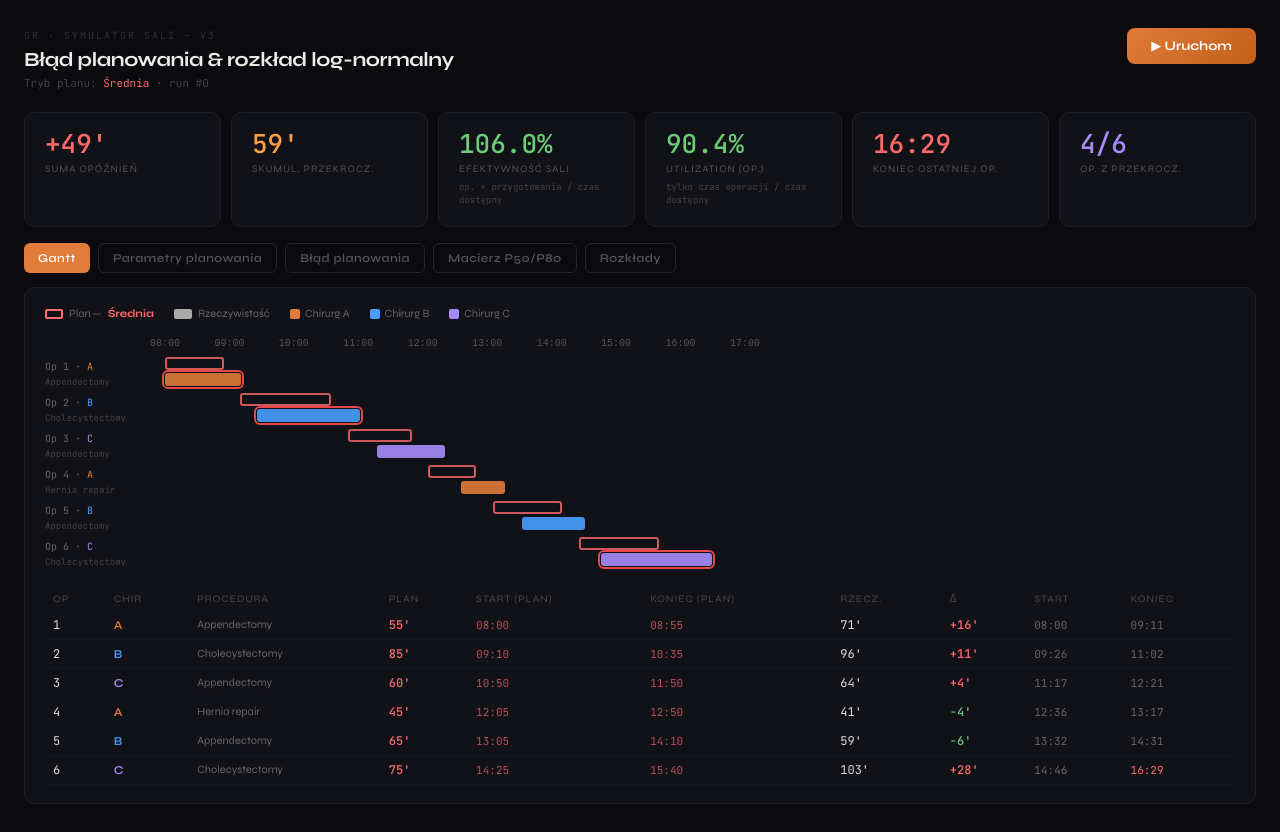
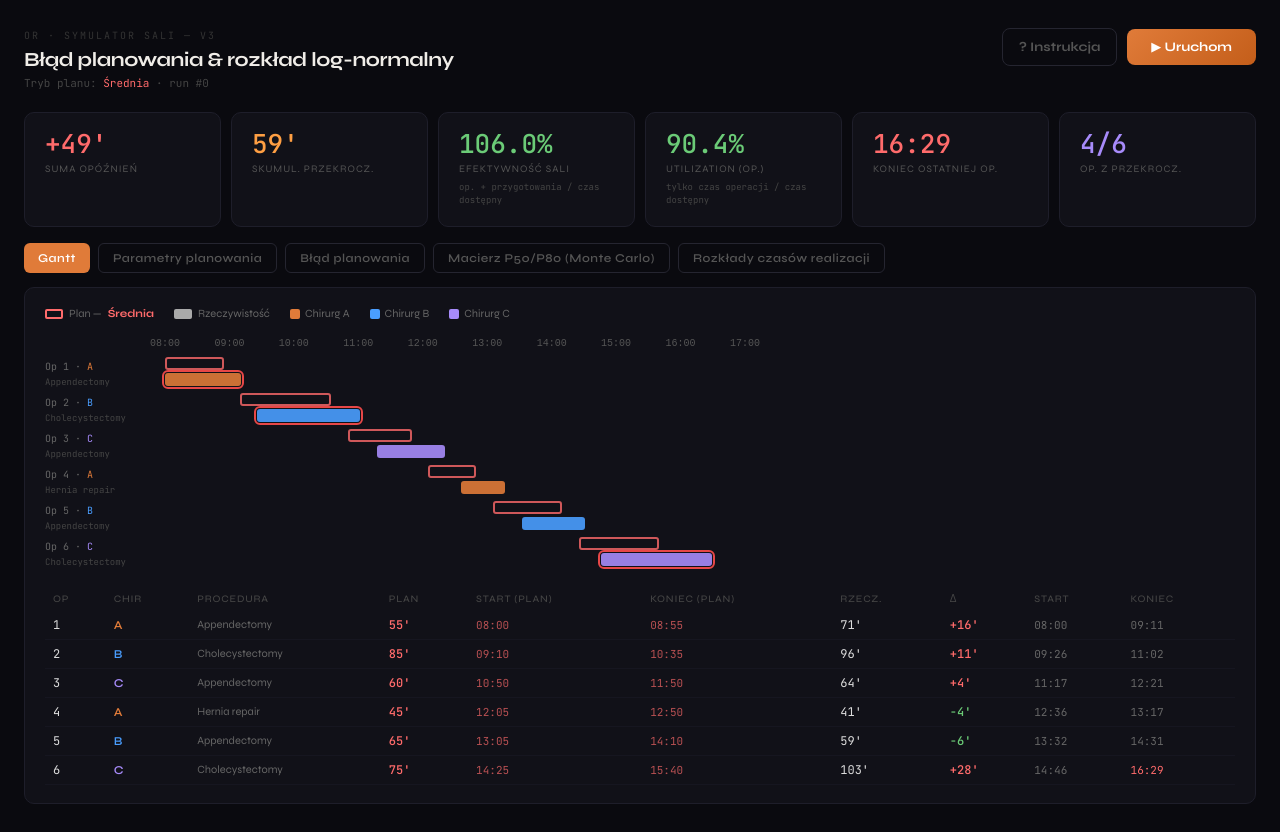
Before and after one commit to stanszulc/operating-room-simulator, a React (Vite) app in the folder or-simulator/: page / in a window 1280 px wide. Built offline with nearby package versions, Linux system fonts and the light colour scheme.

Commit message:
add help modal, update tab names, utilization KPI

```diff
--- a/or-simulator/src/App.jsx
+++ b/or-simulator/src/App.jsx
@@ -188,6 +188,7 @@ export default function ORSimV3() {
   const [customOffsets, setCustomOffsets] = useState({ Appendectomy:0, Cholecystectomy:0, "Hernia repair":0 });
   const [runs, setRuns] = useState(0);
   const [activeTab, setActiveTab] = useState("gantt");
+  const [showHelp, setShowHelp] = useState(false);
 
   const matrix = useMemo(() => generateHistory(procParams), [procParams, runs]);
 
@@ -285,11 +286,78 @@ export default function ORSimV3() {
             {" "}· run #{runs}
           </div>
         </div>
-        <button onClick={runSim} style={{
-          background:"linear-gradient(135deg,#e07b39,#c45e1a)", color:"#fff",
-          border:"none", borderRadius:8, padding:"10px 24px", fontSize:13,
-          fontWeight:700, cursor:"pointer", fontFamily:"'Syne',sans-serif",
-        }}>▶ Uruchom</button>
+        <div style={{ display:"flex", gap:10, alignItems:"center" }}>
+          <button onClick={() => setShowHelp(true)} style={{
+            background:"transparent", color:"#555", border:"1px solid #252530",
+            borderRadius:8, padding:"10px 16px", fontSize:13, fontWeight:700,
+            cursor:"pointer", fontFamily:"'Syne',sans-serif",
+          }}>? Instrukcja</button>
+          <button onClick={runSim} style={{
+            background:"linear-gradient(135deg,#e07b39,#c45e1a)", color:"#fff",
+            border:"none", borderRadius:8, padding:"10px 24px", fontSize:13,
+            fontWeight:700, cursor:"pointer", fontFamily:"'Syne',sans-serif",
+          }}>▶ Uruchom</button>
+        </div>
+
+      {/* ── HELP MODAL ── */}
+      {showHelp && (
+        <div onClick={() => setShowHelp(false)} style={{
+          position:"fixed", inset:0, background:"rgba(0,0,0,0.75)", zIndex:1000,
+          display:"flex", alignItems:"center", justifyContent:"center", padding:24,
+        }}>
+          <div onClick={e => e.stopPropagation()} style={{
+            background:"#111118", border:"1px solid #1e1e2a", borderRadius:12,
+            padding:"28px 32px", maxWidth:580, width:"100%", maxHeight:"80vh",
+            overflowY:"auto", position:"relative",
+          }}>
+            <button onClick={() => setShowHelp(false)} style={{
+              position:"absolute", top:16, right:16, background:"transparent",
+              border:"none", color:"#555", fontSize:20, cursor:"pointer", lineHeight:1,
+            }}>✕</button>
+            <div style={{ fontSize:10, letterSpacing:"0.15em", color:"#444", textTransform:"uppercase",
+              fontFamily:"'JetBrains Mono',monospace", marginBottom:8 }}>Instrukcja obsługi</div>
+            <h2 style={{ margin:"0 0 20px", fontSize:18, color:"#f0ede8" }}>Symulator Sali Operacyjnej</h2>
+
+            {[
+              {
+                n:"1", title:"Rozkłady czasów realizacji",
+                body:"Ustaw parametry rozkładu log-normalnego per procedura. Suwak μ (mu) przesuwa krzywą — zmienia typowy czas operacji. Suwak σ (sigma) zmienia szerokość krzywej — im większy, tym więcej niespodzianek. Na wykresie widoczne są trzy linie: czerwona = średnia (zawyżona), pomarańczowa = P50 (typowy), zielona = P80 (bezpieczny).",
+              },
+              {
+                n:"2", title:"Parametry planowania",
+                body:"Wybierz tryb wyznaczania planu: Średnia — błędne podejście, zawyżona przez długie operacje. P50 (mediana) — typowy czas, połowa operacji przekroczy plan. P80 — bezpieczniejszy, tylko 20% operacji przekroczy plan. Własny — ręczna korekta per procedura suwakiem offsetu.",
+              },
+              {
+                n:"3", title:"Uruchom symulację",
+                body:"Kliknij ▶ Uruchom — symulator wylosuje rzeczywiste czasy z rozkładu log-normalnego i porówna je z planem. Każde uruchomienie daje inny wynik.",
+              },
+              {
+                n:"4", title:"Gantt — odczytaj wyniki",
+                body:"Kolorowa ramka = plan (aktywny tryb). Pełny pasek = rzeczywistość. Czerwone obramowanie = przekroczenie planu o ponad 10 minut. Tabela pokazuje plan, start/koniec planu, czas rzeczywisty i Δ (różnicę).",
+              },
+              {
+                n:"5", title:"KPI",
+                body:"Suma opóźnień — łączna różnica plan vs rzeczywistość. Skumul. przekroczenia — suma tylko operacji dłuższych niż plan. Efektywność sali — operacje + przygotowania / dostępny czas. Utilization — tylko czas operacji / dostępny czas. Koniec ostatniej op. — czerwony = nadgodziny.",
+              },
+            ].map(({ n, title, body }) => (
+              <div key={n} style={{ marginBottom:18 }}>
+                <div style={{ display:"flex", gap:10, alignItems:"baseline", marginBottom:6 }}>
+                  <span style={{ background:"#e07b39", color:"#fff", borderRadius:"50%", width:20, height:20,
+                    display:"inline-flex", alignItems:"center", justifyContent:"center",
+                    fontSize:11, fontWeight:700, flexShrink:0 }}>{n}</span>
+                  <span style={{ fontSize:13, fontWeight:700, color:"#e0d8cc" }}>{title}</span>
+                </div>
+                <div style={{ fontSize:12, color:"#666", lineHeight:1.7, paddingLeft:30 }}>{body}</div>
+              </div>
+            ))}
+
+            <div style={{ borderTop:"1px solid #1e1e2a", paddingTop:14, marginTop:4,
+              fontSize:10, color:"#444", fontFamily:"'JetBrains Mono',monospace", textAlign:"center" }}>
+              Kliknij gdziekolwiek poza oknem aby zamknąć
+            </div>
+          </div>
+        </div>
+      )}
       </div>
 
       {/* KPIs */}
@@ -316,8 +384,8 @@ export default function ORSimV3() {
           ["gantt","Gantt"],
           ["planning","Parametry planowania"],
           ["bias","Błąd planowania"],
-          ["matrix","Macierz P50/P80"],
-          ["params","Rozkłady"],
+          ["matrix","Macierz P50/P80 (Monte Carlo)"],
+          ["params","Rozkłady czasów realizacji"],
         ].map(([k,lbl]) => (
           <button key={k} className={`tab ${activeTab===k?"tab-active":"tab-inactive"}`}
             onClick={()=>setActiveTab(k)}>{lbl}</button>
```
